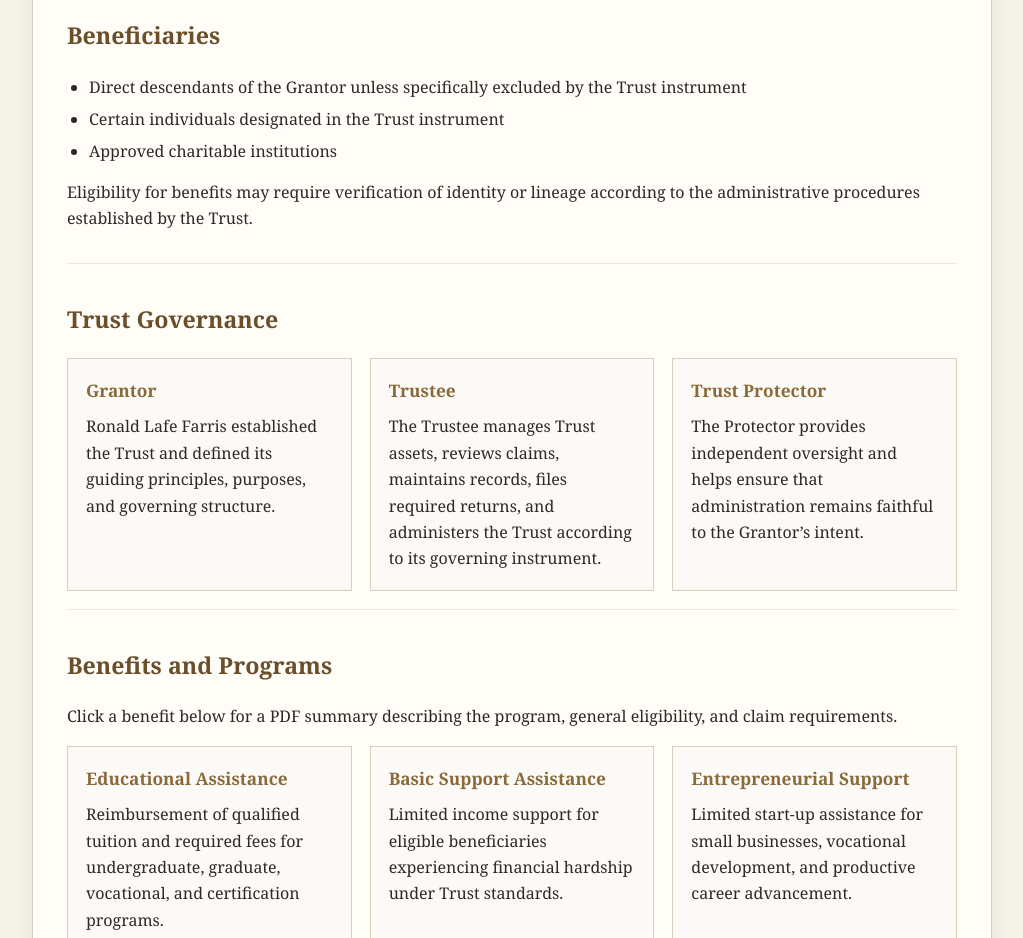
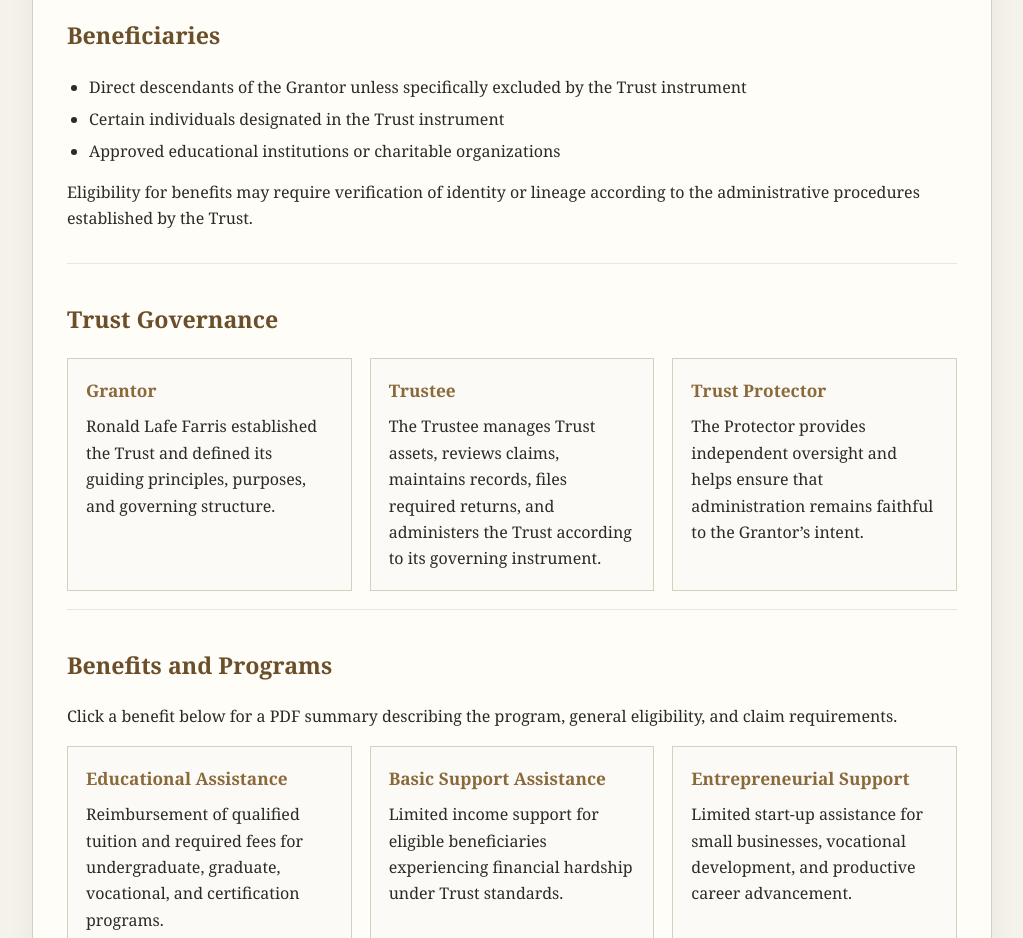
Before and after one commit to FarrisHeritageTrust/farrisheritagetrust, a plain HTML site: page index.html in a window 1280 px wide. Shown: the part 1020-1958 px from the top of the page, without its empty margins (128-1151 px from the left). Drawn offline with Linux system fonts and the light colour scheme.

Commit message:
Update index.html

```diff
--- a/index.html
+++ b/index.html
@@ -308,7 +308,7 @@ Trust benefits are intended to support self-reliance rather than dependency.
 <ul>
 <li>Direct descendants of the Grantor unless specifically excluded by the Trust instrument</li>
 <li>Certain individuals designated in the Trust instrument</li>
-<li>Approved charitable institutions</li>
+<li>Approved educational institutions or charitable organizations</li>
 </ul>
 
 <p>
@@ -431,4 +431,5 @@ For Public Reference — Not an Original Instrument
 </div>
 
 </body>
+
 </html>
```
